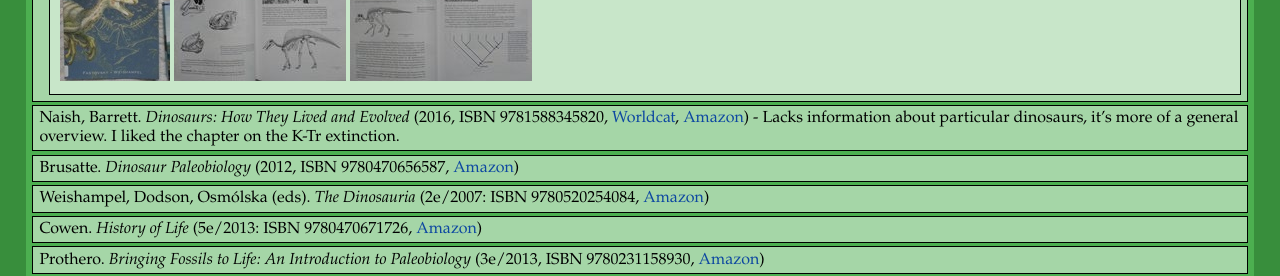
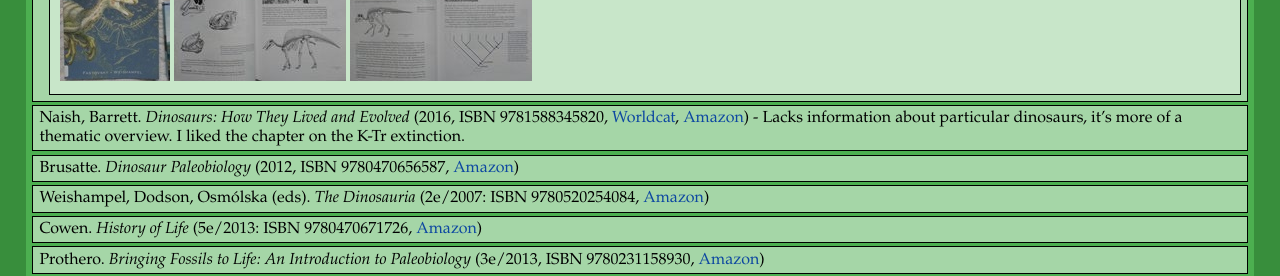
Before and after one commit to nculwell/nculwell.github.io, a Jekyll site: the page built from DinosaurBooks.md, in a window 1280 px wide and 900 px high, scrolled down 4136 px. Shown: the part 150-426 px from the top of the window. Built offline with Jekyll 4.4.1, drawn with Linux system fonts in a browser that asks for light colours; nearby versions of some CDN libraries.

Commit message:
s/general/thematic/ in Barret.

```diff
--- a/DinosaurBooks.md
+++ b/DinosaurBooks.md
@@ -208,7 +208,7 @@ should be helpful. (It's an excellent book in any case.)
     [![Fastovsky and Weishampel: p. 146](/assets/img/IMG_20170910_075538194_cropped.thumb.jpg)](/assets/img/IMG_20170910_075538194_cropped.large.jpg)
     [![Fastovsky and Weishampel: p. 148](/assets/img/IMG_20170910_075545405_cropped.thumb.jpg)](/assets/img/IMG_20170910_075545405_cropped.large.jpg)
 
-* Naish, Barrett. *Dinosaurs: How They Lived and Evolved* (2016, ISBN 9781588345820, [Worldcat](https://www.worldcat.org/title/dinosaurs-how-they-lived-and-evolved/oclc/961155529), [Amazon](https://smile.amazon.com/dp/1588345823)) - Lacks information about particular dinosaurs, it's more of a general overview. I liked the chapter on the K-Tr extinction.
+* Naish, Barrett. *Dinosaurs: How They Lived and Evolved* (2016, ISBN 9781588345820, [Worldcat](https://www.worldcat.org/title/dinosaurs-how-they-lived-and-evolved/oclc/961155529), [Amazon](https://smile.amazon.com/dp/1588345823)) - Lacks information about particular dinosaurs, it's more of a thematic overview. I liked the chapter on the K-Tr extinction.
 * Brusatte. *Dinosaur Paleobiology* (2012, ISBN 9780470656587, [Amazon](https://smile.amazon.com/dp/0470656581))
 * Weishampel, Dodson, Osmólska (eds). *The Dinosauria* (2e/2007: ISBN 9780520254084, [Amazon](https://smile.amazon.com/dp/0520254082))
 * Cowen. *History of Life* (5e/2013: ISBN 9780470671726, [Amazon](https://smile.amazon.com/dp/0470671726))
```
